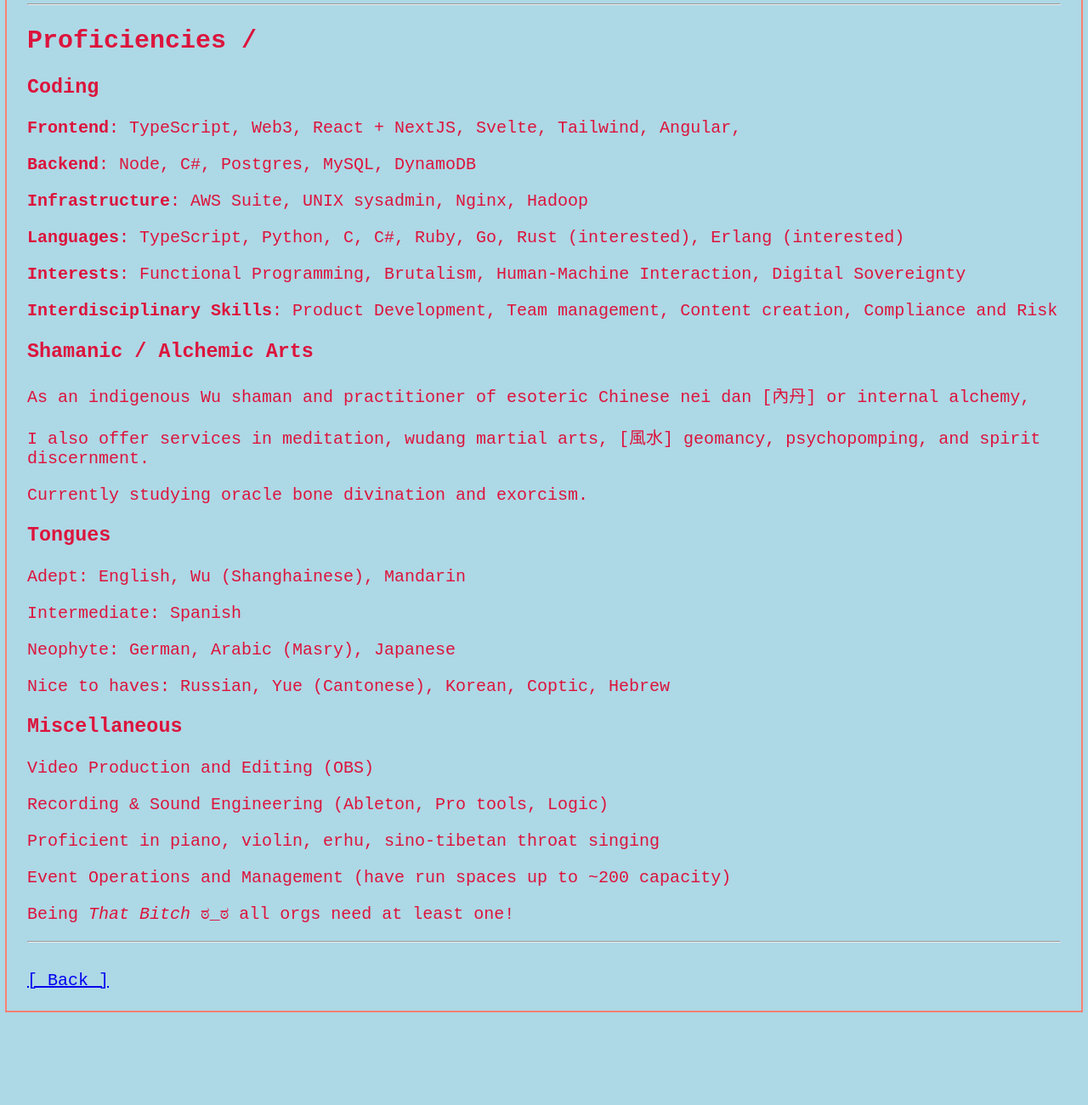
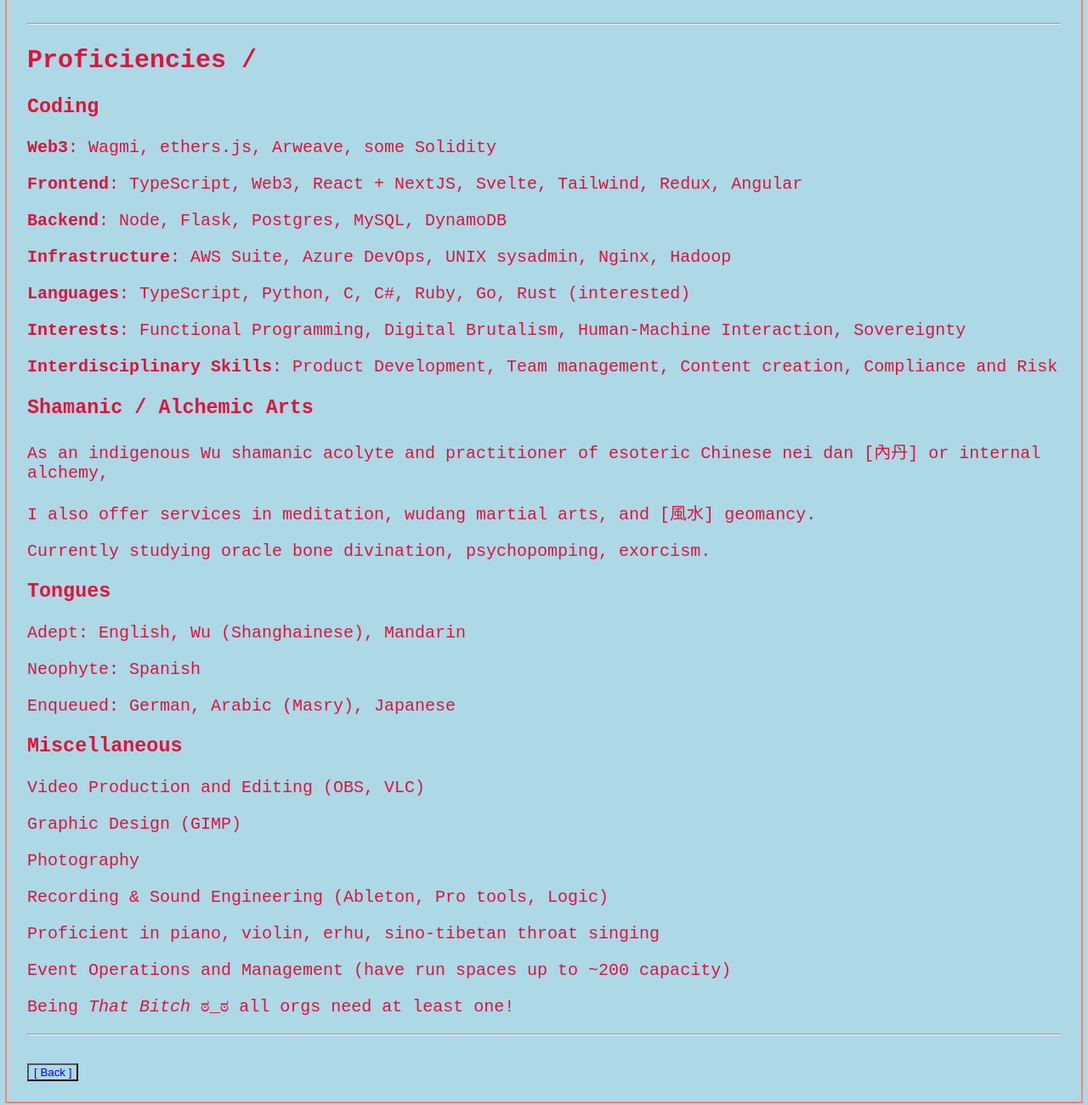
Before and after one commit to Syncretik/Syncretik.github.io, a plain HTML site: page curriculum-vitae.html in a window 1280 px wide. Shown: the part 2080-3380 px from the top of the page at 85% size. Before the commit the page ends 3277 px from the top, so only its background shows below. Drawn offline with Linux system fonts and the light colour scheme.

Commit message:
add button for flexible routing to host origin

```diff
--- a/curriculum-vitae.html
+++ b/curriculum-vitae.html
@@ -5,6 +5,9 @@
        <title>Sascha Wu: Curriculum Vitae</title>
        <link rel="stylesheet" href="cv.css">
        <script>
+          const back = () => {
+            window.location = window.location.origin;
+          }
        </script>
        <head>
           <body>
@@ -38,7 +41,7 @@
              <p>Depersist poverty :: subvert hegemony. Web3 engineer. </p>
 
              <p>generated $1.4 million in market cap of our stablecoin basic income program.
-                rapidly prototyped multiple web3 projects using cutting-edge experimental utilities such as Arweave for on-chain storage, Sequence wallet, and Wagmi react hooks for ethers.js</p>
+                rapidly prototyped multiple web3 projects using bleeding-edge experimental utilities such as Arweave for on-chain storage, Sequence for custodial wallet, and Wagmi react hooks for ethers.js</p>
              <p>Spearheaded the initiative to adopt SOC 2 Compliance standards on our AWS infrastructure. </p>
 
              -
@@ -56,7 +59,7 @@
 
              <h3 id="toc_7">Abolition Park (Occupy City Hall) // 06.20::07.20</h3>
 
-             <p>An experiment in self-determination, forged in the heat of George Floyd&#39;s summer of action. For six weeks we managed our own food, governance, supplies, and skirmishes with the NYPD.
+             <p>An experiment in self-determination, forged in the heat of George Floyd&#39;s summer of action, understanding the provenance of governance. For six weeks we managed our own food, supplies, and skirmishes, all whilst under siege from one of the largest standing armies in the world, NYPD.
                 Night patrol, reconaissance; builder, breaker, maintainer. Civil servant.</p>
 
              <p><a href="https://en.wikipedia.org/wiki/George_Floyd_protests_in_New_York_City#Occupy_City_Hall">[ cite ]</a> </p>
@@ -88,29 +91,32 @@
 
              <h3 id="toc_11">Coding</h3>
 
-             <p><b>Frontend</b>: TypeScript, Web3, React + NextJS, Svelte, Tailwind, Angular, </p>
-             <p><b>Backend</b>: Node, C#, Postgres, MySQL, DynamoDB</p>
-             <p><b>Infrastructure</b>: AWS Suite, UNIX sysadmin, Nginx, Hadoop</p>
-             <p><b>Languages</b>: TypeScript, Python, C, C#, Ruby, Go, Rust (interested), Erlang (interested)
-             <p><b>Interests</b>: Functional Programming, Brutalism, Human-Machine Interaction, Digital Sovereignty
+
+             <p><b>Web3</b>: Wagmi, ethers.js, Arweave, some Solidity</p>
+             <p><b>Frontend</b>: TypeScript, Web3, React + NextJS, Svelte, Tailwind, Redux, Angular</p>
+             <p><b>Backend</b>: Node, Flask, Postgres, MySQL, DynamoDB</p>
+             <p><b>Infrastructure</b>: AWS Suite, Azure DevOps, UNIX sysadmin, Nginx, Hadoop</p>
+             <p><b>Languages</b>: TypeScript, Python, C, C#, Ruby, Go, Rust (interested)</p>
+             <p><b>Interests</b>: Functional Programming, Digital Brutalism, Human-Machine Interaction, Sovereignty
              <p><b>Interdisciplinary Skills</b>: Product Development, Team management, Content creation, Compliance and Risk
 
              <h3 id="toc_12">Shamanic / Alchemic Arts </h3>
 
-             <p>As an indigenous Wu shaman and practitioner of esoteric Chinese nei dan [內丹] or internal alchemy,</p>
-             <p>I also offer services in meditation, wudang martial arts, [風水] geomancy, psychopomping, and spirit discernment.</p>
-             <p>Currently studying oracle bone divination and exorcism.</p>
+             <p>As an indigenous Wu shamanic acolyte and practitioner of esoteric Chinese nei dan [內丹] or internal alchemy,</p>
+             <p>I also offer services in meditation, wudang martial arts, and [風水] geomancy.</p>
+             <p>Currently studying oracle bone divination, psychopomping, exorcism.</p>
 
              <h3 id="toc_13">Tongues</h3>
 
              <p>Adept: English, Wu (Shanghainese), Mandarin</p>
-             <p>Intermediate: Spanish</p>
-             <p>Neophyte: German, Arabic (Masry), Japanese</p>
-             <p>Nice to haves: Russian, Yue (Cantonese), Korean, Coptic, Hebrew
+             <p>Neophyte: Spanish</p>
+             <p>Enqueued: German, Arabic (Masry), Japanese</p>
 
              <h3 id="toc_14">Miscellaneous</h3>
 
-             <p>Video Production and Editing (OBS)</p>
+             <p>Video Production and Editing (OBS, VLC)</p>
+             <p>Graphic Design (GIMP)</p>
+             <p>Photography</p>
              <p>Recording & Sound Engineering (Ableton, Pro tools, Logic)</p>
              <p>Proficient in piano, violin, erhu, sino-tibetan throat singing</p>
              <p>Event Operations and Management  (have run spaces up to ~200 capacity)</p>
@@ -118,6 +124,6 @@
 
              <hr>
              <br>
-             <a href="https://syncretik.co">[ Back ]</a>
+             <button onclick="back()">[ Back ]</button>
          </body>
    </html>
--- a/cv.css
+++ b/cv.css
@@ -19,3 +19,9 @@
   from { outline: 1px white dotted }
   to { outline: 2px salmon solid }
 }
+
+button {
+    color: blue;
+    cursor: pointer;
+    background-color: lightblue;
+}
```
